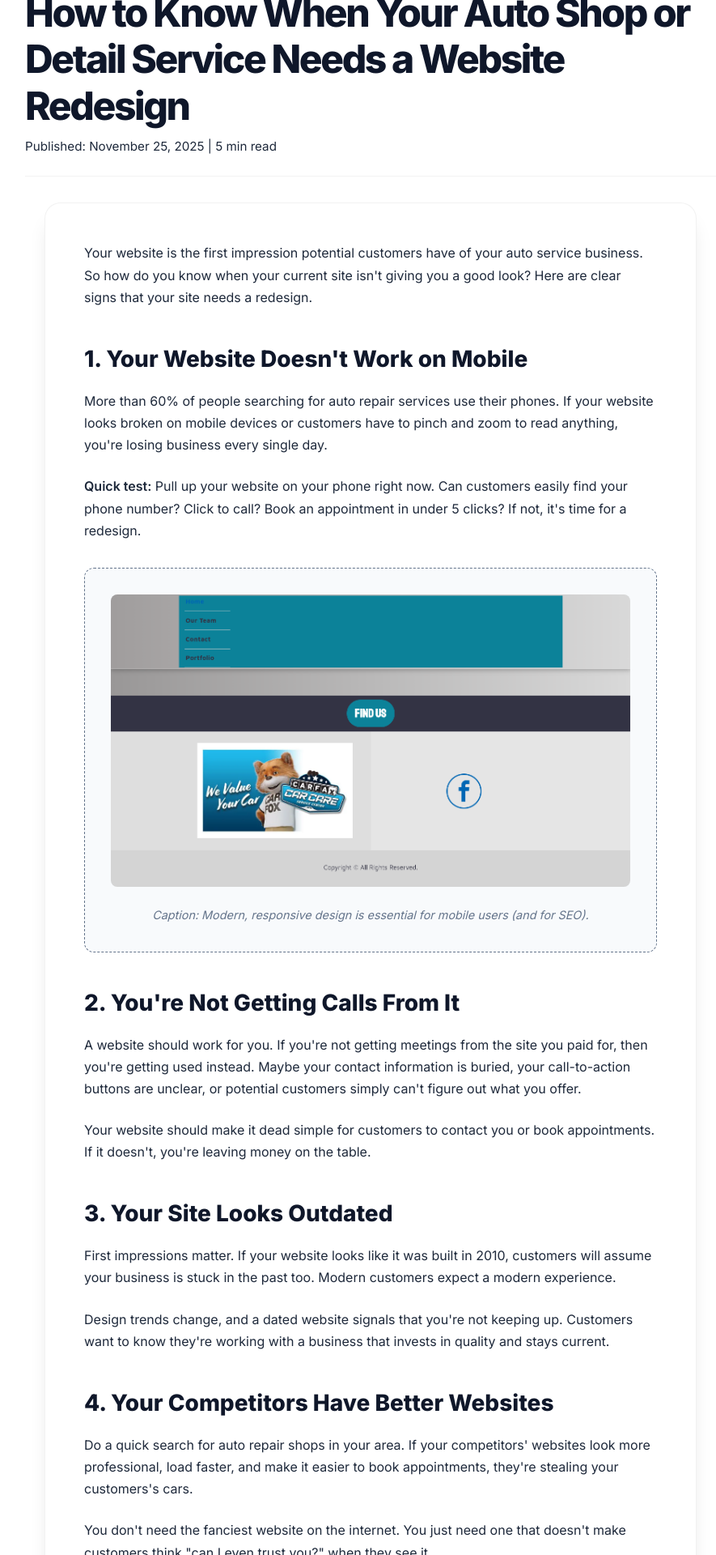
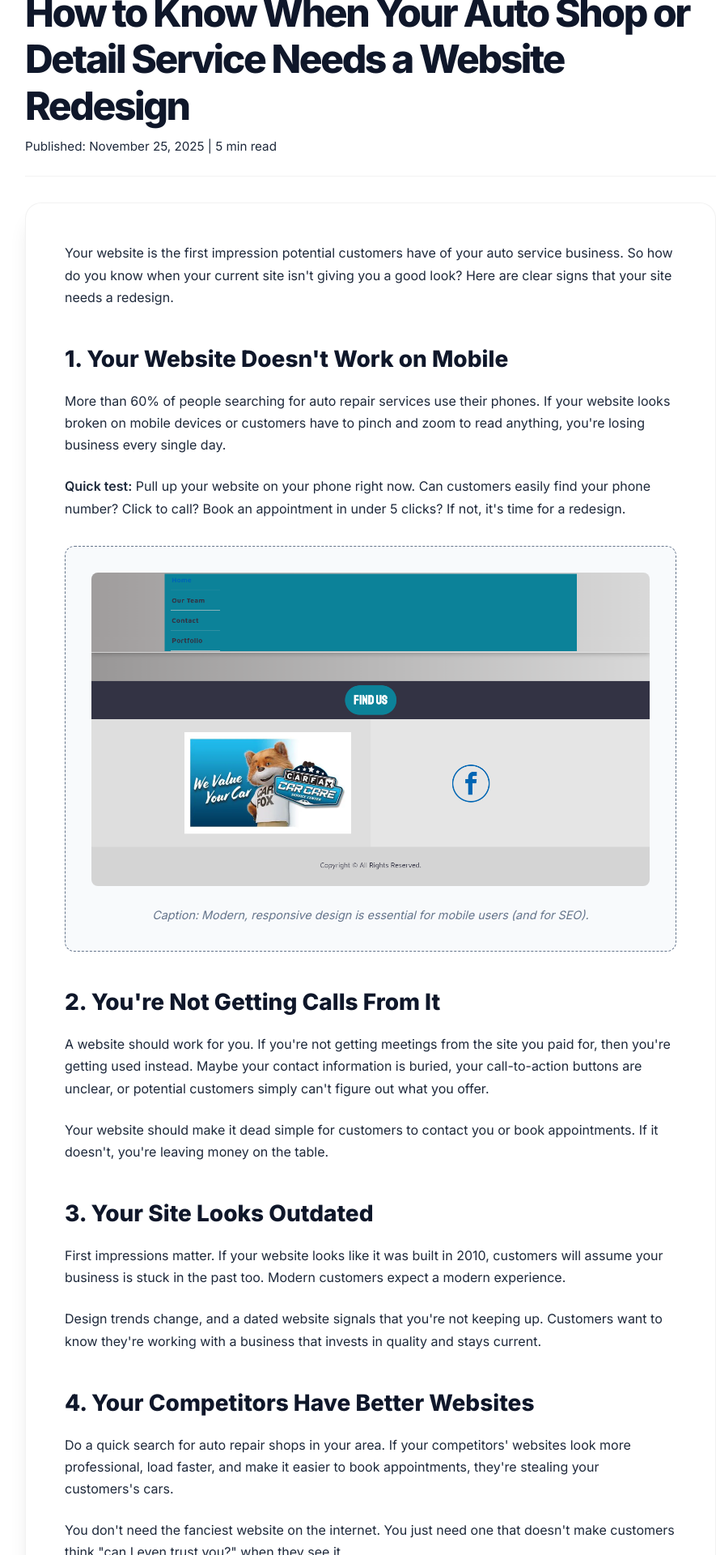
Before and after one commit to JamesBrownR/MeetingSurge, a Jekyll site: the page built from _posts/2025-11-25-website-redesign.md, in a window 1280 px wide. Shown: the part 540-2460 px from the top of the page at 81% size, without its empty margins (182-1067 px from the left). Built offline with Jekyll 4.4.1, drawn with Linux system fonts in a browser that asks for light colours.

Commit message:
Update 2025-11-25-website-redesign.md

```diff
--- a/_posts/2025-11-25-website-redesign.md
+++ b/_posts/2025-11-25-website-redesign.md
@@ -12,7 +12,7 @@
 <!-- Blog Content Area -->
 
   <!-- Blog Content Area -->
-<div class="blog-container">
+<div style ="padding:0;" class="blog-container">
     <article class="blog-post">
 
 
```
